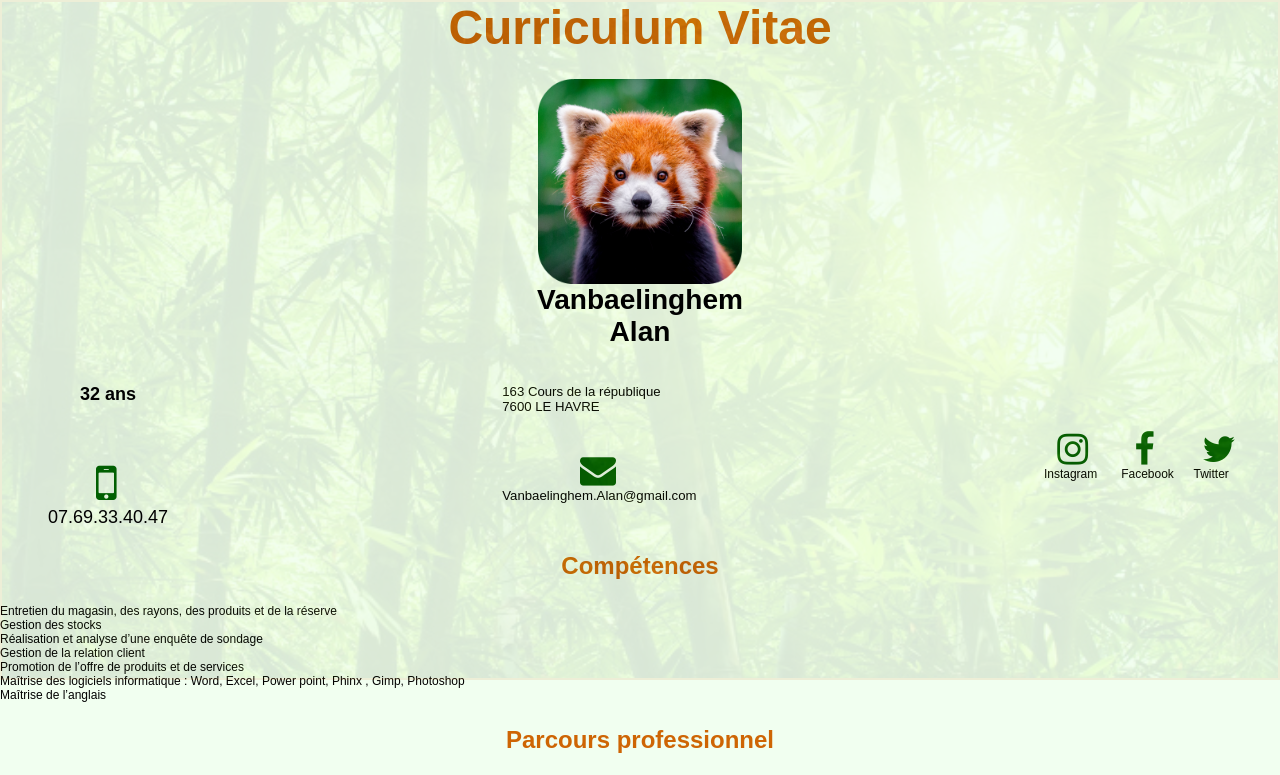
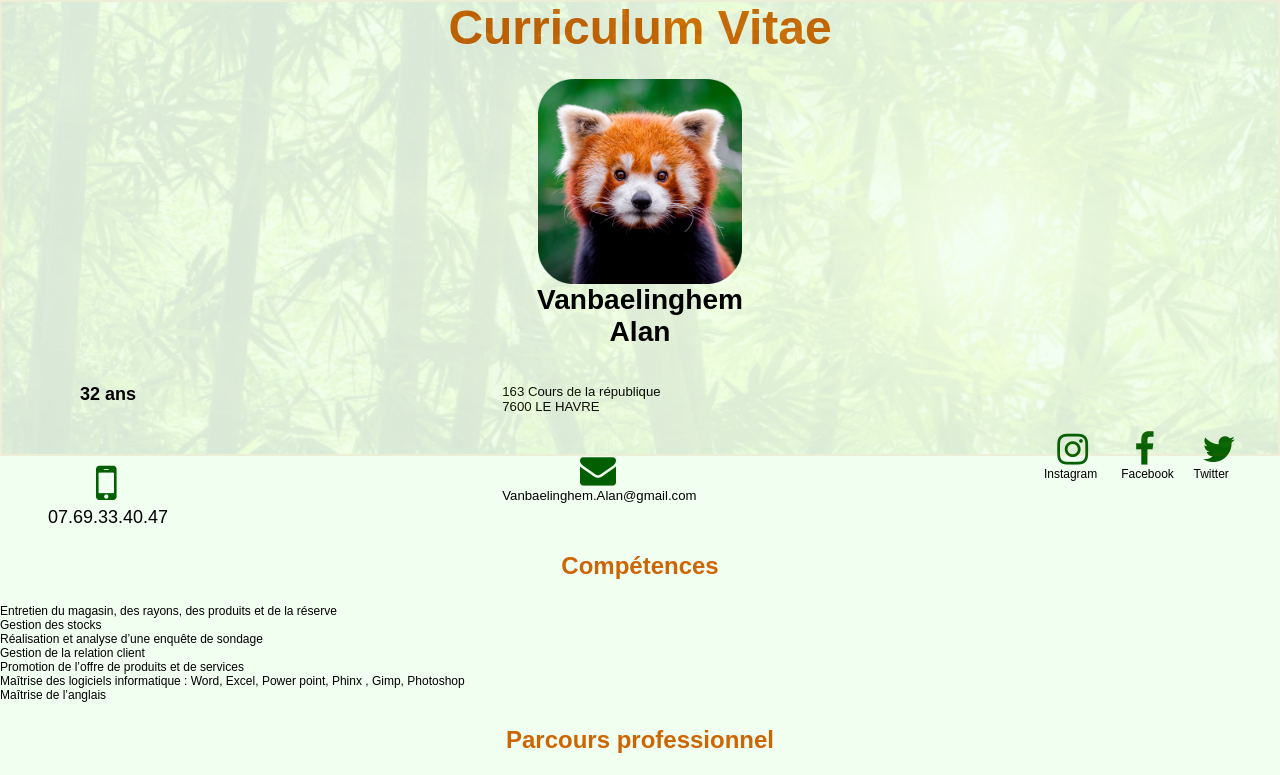
Before and after one commit to VanbaelinghemAlan/CV, a plain HTML site: page index.html in a window 1280 px wide. Shown: the top 775 px of the page. Drawn offline with Linux system fonts and the light colour scheme.

Commit message:
i was on zoom +150% during the exercice, so, now it's good

```diff
--- a/font-awesome-4.7.0/css/style.css
+++ b/font-awesome-4.7.0/css/style.css
@@ -27,16 +27,16 @@ body {
     background-image: url(/img/font.jpg);
     position: absolute;
     width: 100%;
-    height: 128%;
+    height: 87%;
     background-repeat: no-repeat;
     background-size: cover;
     background-position: top center;
     opacity: 0.1;
     border: var(--secondary-color) 2px solid;
 }
-@media screen and (min-width: 400px) {
+@media screen and (min-width: 646px) {
     .backgroundImage {
-          height: 85%;
+          height: 57%;
     }
 
 }
@@ -227,7 +227,7 @@ body.template-base {
 }
 
 /* Media start */
-@media screen and (min-width: 400px) {
+@media screen and (min-width: 646px) {
     .header-container {
         grid-template-columns: 6;
         grid-template-rows: 2;
```
